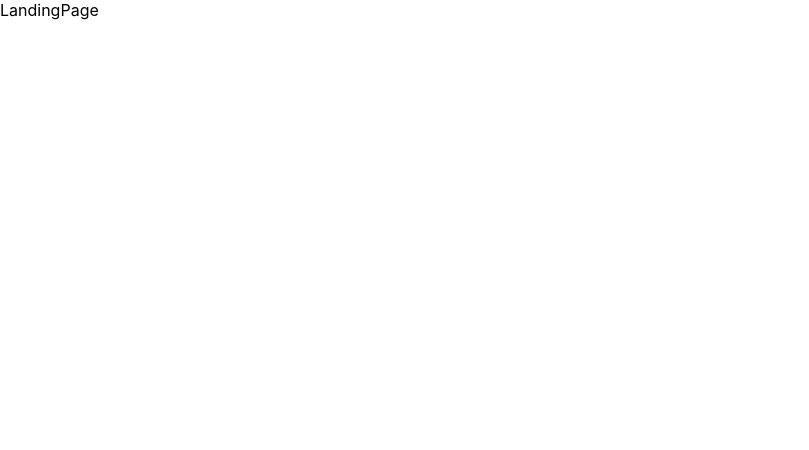
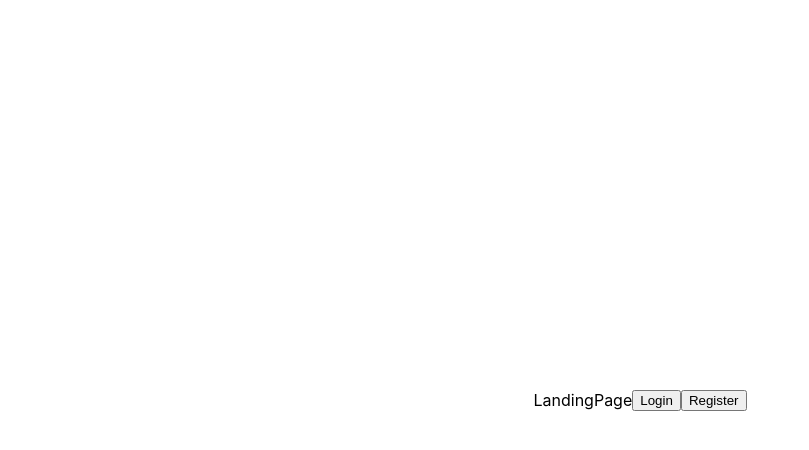
Before and after one commit to nds-fsd/paypal-frontend, a React (Create React App) app: page / in a window 1280 px wide. Shown: the top 450 px of the page, without its empty margins (0-809 px from the left). Built offline with nearby package versions, Linux system fonts and the light colour scheme.

Commit message:
Botones para navegar entre la landing, login y register

```diff
--- a/src/Components/LandingPage/LandingPage.js
+++ b/src/Components/LandingPage/LandingPage.js
@@ -1,9 +1,12 @@
 import styles from "./landingpage.module.css"
+import NavButton from '../NavButton/NavButton'
 
 const LandingPage = () => {
     return(
         <div className = {styles.landingpage}>
             LandingPage
+            <NavButton path="/login" text="Login"/>
+            <NavButton path="/register" text="Register"/>
         </div>
     )
 }
--- a/src/Components/LandingPage/landingpage.module.css
+++ b/src/Components/LandingPage/landingpage.module.css
@@ -0,0 +1,8 @@
+.landingpage{
+    display:flex;
+    justify-content: center;
+    align-items: center;
+
+    width:100vw;
+    height:100vh;
+}
--- a/src/Components/Login/Login.js
+++ b/src/Components/Login/Login.js
@@ -1,9 +1,11 @@
 import styles from "./login.module.css"
+import NavButton from '../NavButton/NavButton'
 
 const Login = () => {
     return(
-        <div>
+        <div className={styles.login}>
             Login
+            <NavButton path="/" text="Go Back"/>
         </div>
     )
 }
--- a/src/Components/Login/login.module.css
+++ b/src/Components/Login/login.module.css
@@ -0,0 +1,8 @@
+.login{
+    display:flex;
+    justify-content: center;
+    align-items: center;
+
+    width:100vw;
+    height:100vh;
+}
--- a/src/Components/Register/Register.js
+++ b/src/Components/Register/Register.js
@@ -1,9 +1,11 @@
 import styles from "./register.module.css"
+import NavButton from '../NavButton/NavButton'
 
 const Register = () => {
     return(
-        <div>
+        <div className = {styles.register}>
             Register
+            <NavButton path="/" text="Go Back"/>
         </div>
     )
 }
--- a/src/Components/Register/register.module.css
+++ b/src/Components/Register/register.module.css
@@ -0,0 +1,8 @@
+.register{
+    display:flex;
+    justify-content: center;
+    align-items: center;
+
+    width:100vw;
+    height:100vh;
+}
```
Also changed, not shown: 1 other file (tests, documents, lock files or other folders).
